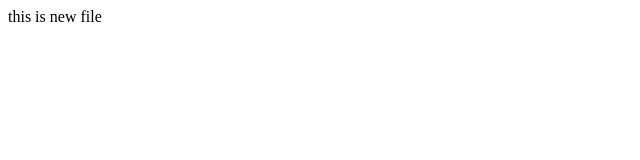
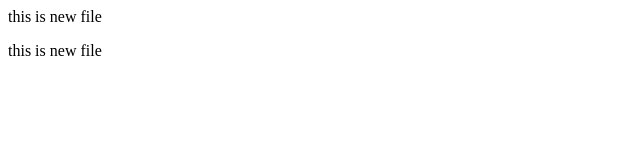
Before and after one commit to R95-coder/localrepo, a plain HTML site: page index.html in a window 1280 px wide. Shown: the full height of the page, 0-640 px from the left. Drawn offline with Linux system fonts and the light colour scheme.

Commit message:
changes in feature1

```diff
--- a/index.html
+++ b/index.html
@@ -1 +1,2 @@
 <p> this is new file<p>
+<p> this is new file<p>
```
